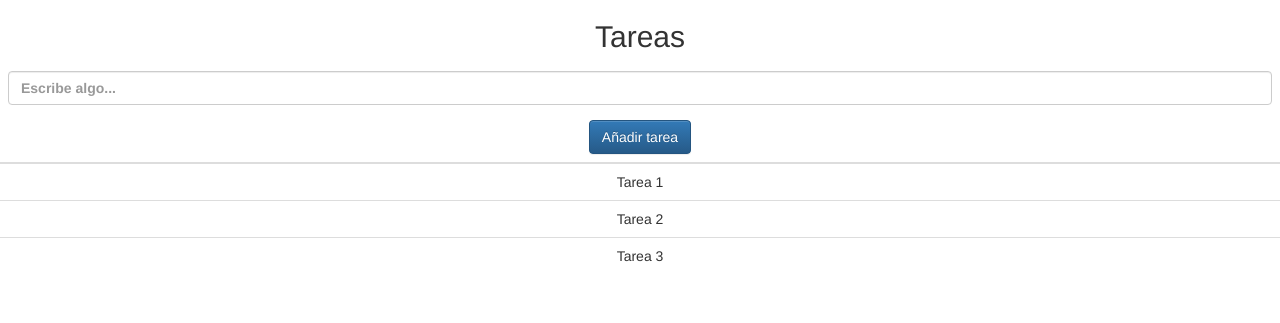
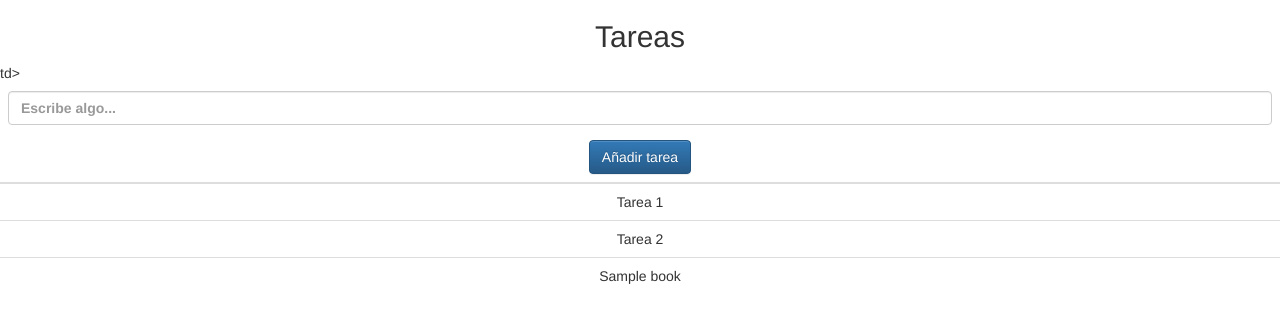
Before and after one commit to 0xBroom/practicasSGE, a Flask app: template TrabajoFlask/templates/home.html in a window 1280 px wide. Shown: the top 323 px of the page. Run offline with Flask 2, Linux system fonts and the light colour scheme; the template is opened without the code that fills it: most values are stand-ins (such as "Sample title", 1, 10 or a date in 2020); some libraries are stand-ins or nearby versions.

Commit message:
Update home.html

```diff
--- a/TrabajoFlask/templates/home.html
+++ b/TrabajoFlask/templates/home.html
@@ -34,9 +34,11 @@
     <tr>
       <td>Tarea 2</td>
     </tr>
-    <tr>
-      <td>Tarea 3</td>
-    </tr>
+    {% for tarea in tareas %}
+      <tr>
+          <td>{{book.title}}</td>td>
+      </tr>
+    {% endfor %}
   </tbody>
 </table>
 
```
